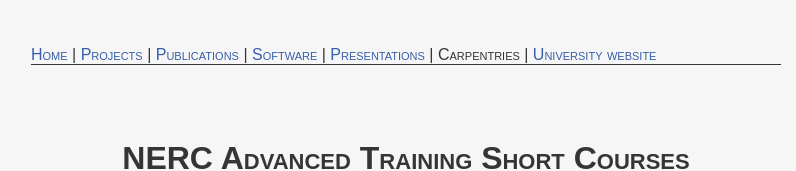
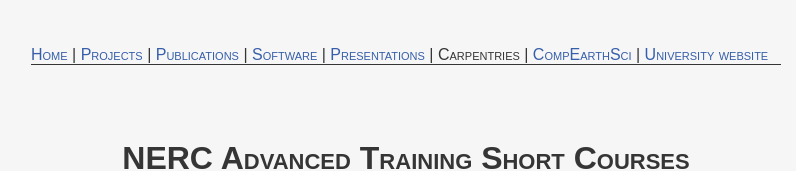
Before and after one commit to andreww/andreww.github.io, a plain HTML site: page carpentries.html in a window 1280 px wide. Shown: the top 171 px of the page, without its empty margins (97-893 px from the left). Drawn offline with Linux system fonts and the light colour scheme.

Commit message:
Update carpentries.html

```diff
--- a/carpentries.html
+++ b/carpentries.html
@@ -14,7 +14,7 @@
          href="./projects.html">Projects</a> | <a
          href="./pubs/">Publications</a> | <a
          href="./software/">Software</a> | <a
-         href="./talks/">Presentations</a> | Carpentries | <a
+         href="./talks/">Presentations</a> | Carpentries | <a href='https://compearthsci.github.io/'>CompEarthSci</a> | <a
          href="https://www.earth.ox.ac.uk/people/andrew-walker">University website</a>
       </div>
       <div id="intro">
```
